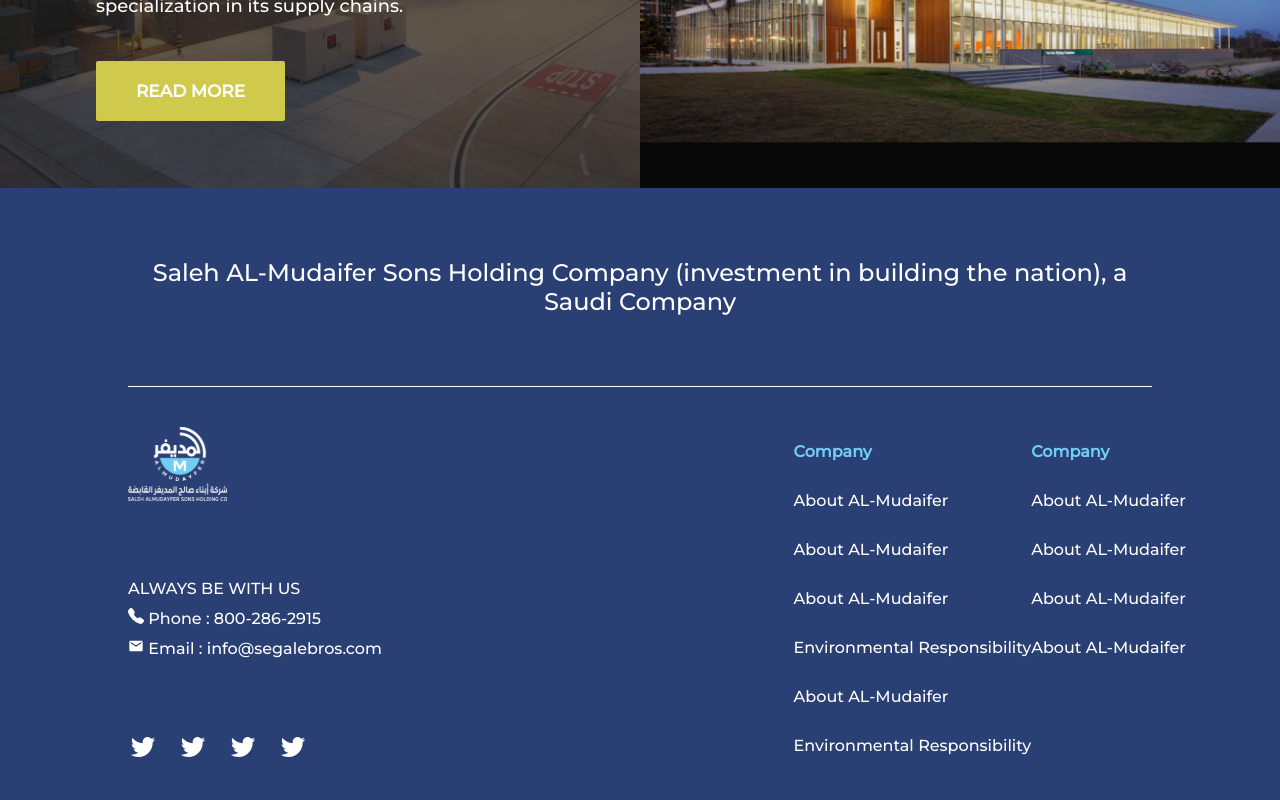
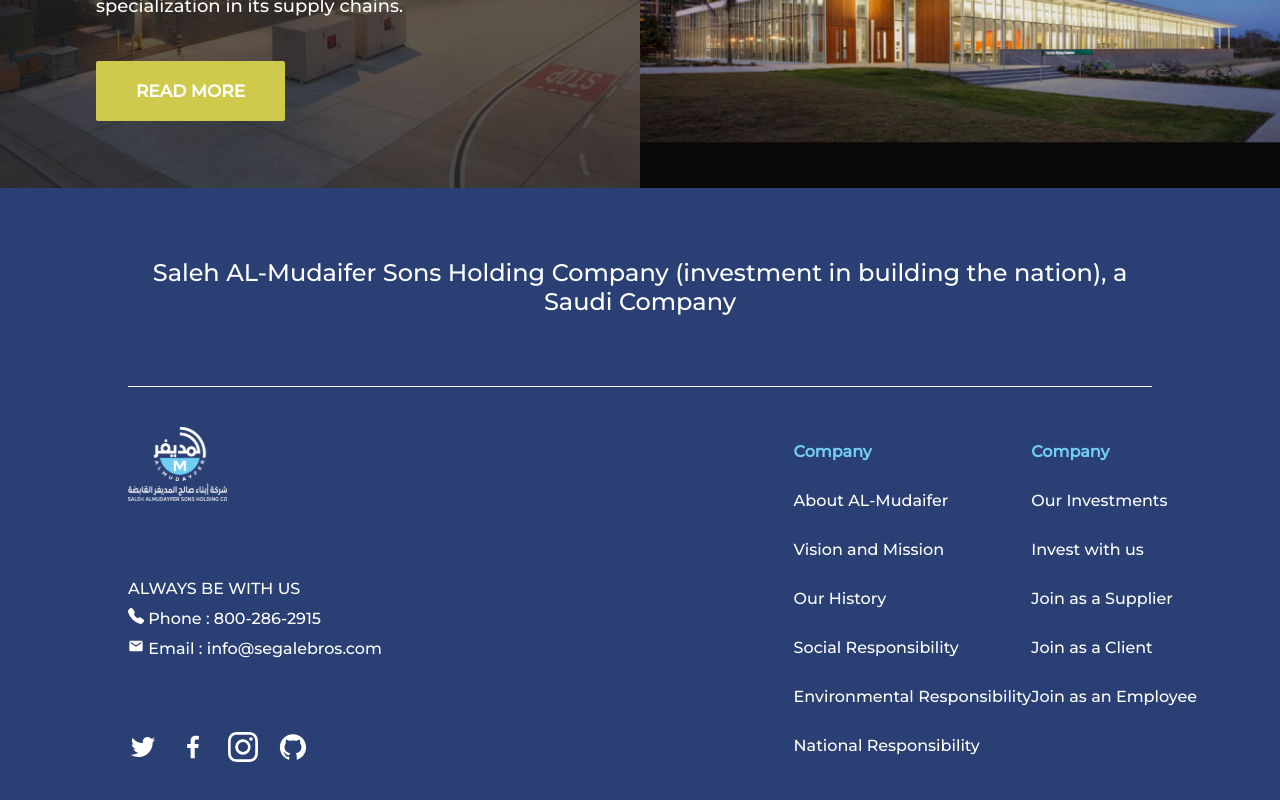
Before and after one commit to vibhavtrivedi123/AL-Mudayfer, a React (Create React App) app: page / in a window 1280 px wide. Shown: the part 6437-7237 px from the top of the page. Built offline with nearby package versions, Linux system fonts and the light colour scheme.

Commit message:
home done

```diff
--- a/src/components/Footer/Footer.js
+++ b/src/components/Footer/Footer.js
@@ -1,6 +1,8 @@
 import React from 'react'
 import styles from './Footer.module.css';
-import { AiOutlineTwitter } from 'react-icons/ai'
+import { AiOutlineTwitter, AiFillGithub } from 'react-icons/ai'
+import { BiLogoFacebook } from 'react-icons/bi'
+import { BsInstagram } from 'react-icons/bs'
 import { BsFillTelephoneFill } from 'react-icons/bs'
 import { MdEmail } from 'react-icons/md'
 import logo from '../../images/logo0.svg'
@@ -34,13 +36,13 @@
                                     <AiOutlineTwitter />
                                 </div>
                                 <div className={styles.icon}>
-                                    <AiOutlineTwitter />
+                                    <BiLogoFacebook />
                                 </div>
                                 <div className={styles.icon}>
-                                    <AiOutlineTwitter />
+                                    <BsInstagram />
                                 </div>
                                 <div className={styles.icon}>
-                                    <AiOutlineTwitter />
+                                    <AiFillGithub />
                                 </div>
                             </div>
                         </div>
@@ -52,35 +54,38 @@
                                     About AL-Mudaifer
                                 </div>
                                 <div className={styles.right_company_content}>
-                                    About AL-Mudaifer
+                                    Vision and Mission
                                 </div>
                                 <div className={styles.right_company_content}>
-                                    About AL-Mudaifer
+                                    Our History
+                                </div>
+                                <div className={styles.right_company_content}>
+                                    Social Responsibility
                                 </div>
                                 <div className={styles.right_company_content}>
                                     Environmental Responsibility
                                 </div>
                                 <div className={styles.right_company_content}>
-                                    About AL-Mudaifer
-                                </div>
-                                <div className={styles.right_company_content}>
-                                    Environmental Responsibility
+                                    National Responsibility
                                 </div>
                             </div>
 
                             <div className={styles.right_company}>
                                 <div className={styles.right_company_heading}>Company</div>
                                 <div className={styles.right_company_content}>
-                                    About AL-Mudaifer
+                                    Our Investments
                                 </div>
                                 <div className={styles.right_company_content}>
-                                    About AL-Mudaifer
+                                    Invest with us
                                 </div>
                                 <div className={styles.right_company_content}>
-                                    About AL-Mudaifer
+                                    Join as a Supplier
                                 </div>
                                 <div className={styles.right_company_content}>
-                                    About AL-Mudaifer
+                                    Join as a Client
+                                </div>
+                                <div className={styles.right_company_content}>
+                                    Join as an Employee
                                 </div>
                             </div>
                         </div>
--- a/src/resuable/slider/Slider.js
+++ b/src/resuable/slider/Slider.js
@@ -1,11 +1,44 @@
-import React from 'react'
+import React, { useRef, useState } from 'react'
 import styles from './Slider.module.css';
+import { BsArrowLeftCircle, BsArrowRightCircle } from 'react-icons/bs';
 
 const Slider = () => {
+    const [page, setPage] = useState("product");
+    const certificateContainerRef = useRef(null);
+
+    const scrollLeft = () => {
+        if (certificateContainerRef.current) {
+            certificateContainerRef.current.scrollLeft -= 200; // Adjust the scroll amount as needed
+        }
+    };
+
+    const scrollRight = () => {
+        if (certificateContainerRef.current) {
+            certificateContainerRef.current.scrollLeft += 200; // Adjust the scroll amount as needed
+        }
+    };
+
     return (
         <>
             <div className={styles.container}>
-                hi
+                <div className={styles.certificate}>
+                    <div
+                        className={styles.certificateContainer}
+                        ref={certificateContainerRef}
+                    >
+
+                    </div>
+                    <button
+                        className={styles.left_arrow}
+                        onClick={scrollLeft}>
+                        <BsArrowLeftCircle />
+                    </button>
+                    <button
+                        className={styles.right_arrow}
+                        onClick={scrollRight}>
+                        <BsArrowRightCircle />
+                    </button>
+                </div>
             </div>
         </>
     )
--- a/src/screens/Join/Join.js
+++ b/src/screens/Join/Join.js
@@ -7,6 +7,7 @@
 import Company from '../../components/Company/Company'
 import value from '../../images/invest.jpg'
 import { AiOutlineLine } from 'react-icons/ai'
+import Slider from '../../resuable/slider/Slider';
 
 const Join = () => {
   const handleSubmit = () => { }
@@ -22,6 +23,8 @@
         heading1="Partner with AL-MUDAIFER"
         heading2="explore jobs"
       />
+
+      <Slider />
 
       {/* supplier */}
       <div className={styles.container}>
```
